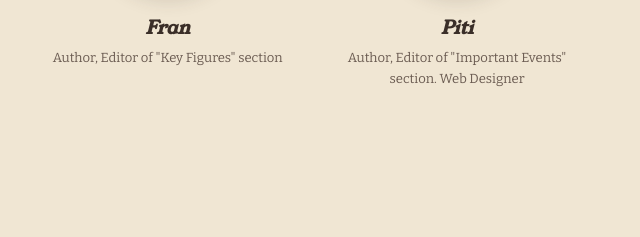
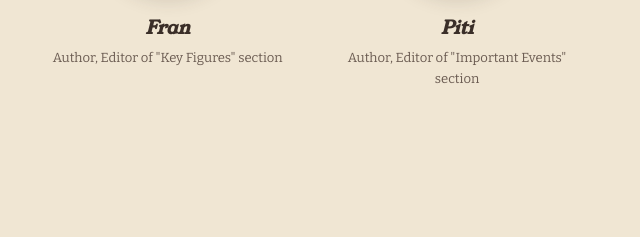
Before and after one commit to pitipiti16/transatlanticsisterhood, a plain HTML site: page index.html in a window 1280 px wide. Both pictures are taken after a click on the element "The Team". Shown: the part 484-721 px from the top of the page, 183-823 px from the left. Drawn offline with nearby package versions, Linux system fonts and the light colour scheme.

Commit message:
Remove 'Web Designer' from team role description

```diff
--- a/index.html
+++ b/index.html
@@ -1420,7 +1420,7 @@
           <img src="Piti.jpg" alt="Piti" style="object-position: center 20%; transform: scale(1.6); transform-origin: center 30%;"/>
         </div>
         <h3>Piti</h3>
-        <div class="team-role">Author, Editor of "Important Events" section. Web Designer</div>
+        <div class="team-role">Author, Editor of "Important Events" section</div>
       </div>
       <div class="team-card">
         <div class="team-photo">
```
